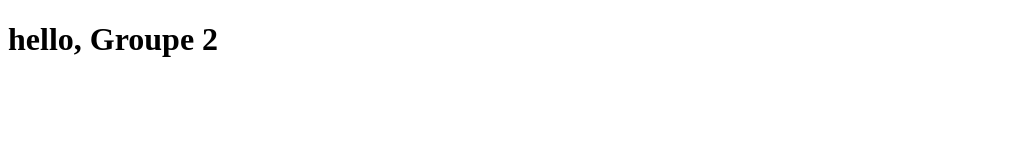
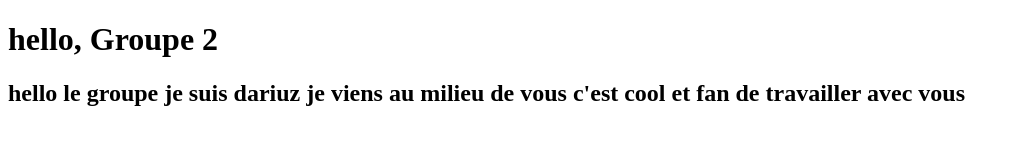
Before and after one commit to zepekenhio/Travail-d-Equipe-II, a plain HTML site: page index.html in a window 1280 px wide. Shown: the whole page, without its empty margins (0-1019 px from the left). Drawn offline with Linux system fonts and the light colour scheme.

Commit message:
yoo on fait quoi de cool

```diff
--- a/index.html
+++ b/index.html
@@ -1,12 +1,16 @@
 <!DOCTYPE html>
 <html lang="en">
+
 <head>
     <meta charset="UTF-8">
     <meta http-equiv="X-UA-Compatible" content="IE=edge">
     <meta name="viewport" content="width=device-width, initial-scale=1.0">
     <title>Document</title>
 </head>
+
 <body>
     <h1>hello, Groupe 2</h1>
+    <h2>hello le groupe je suis dariuz je viens au milieu de vous c'est cool et fan de travailler avec vous</h2>
 </body>
+
 </html>
```
